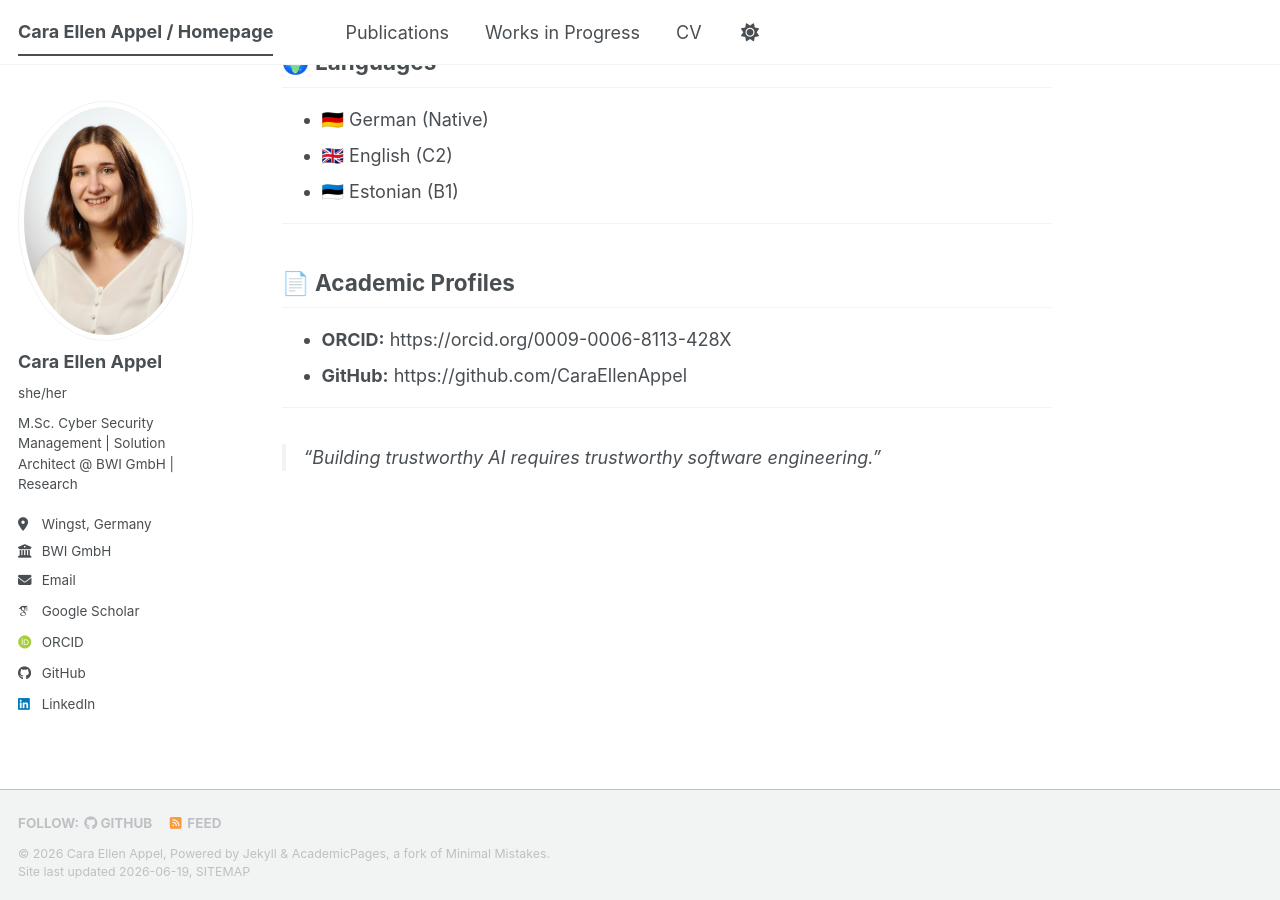
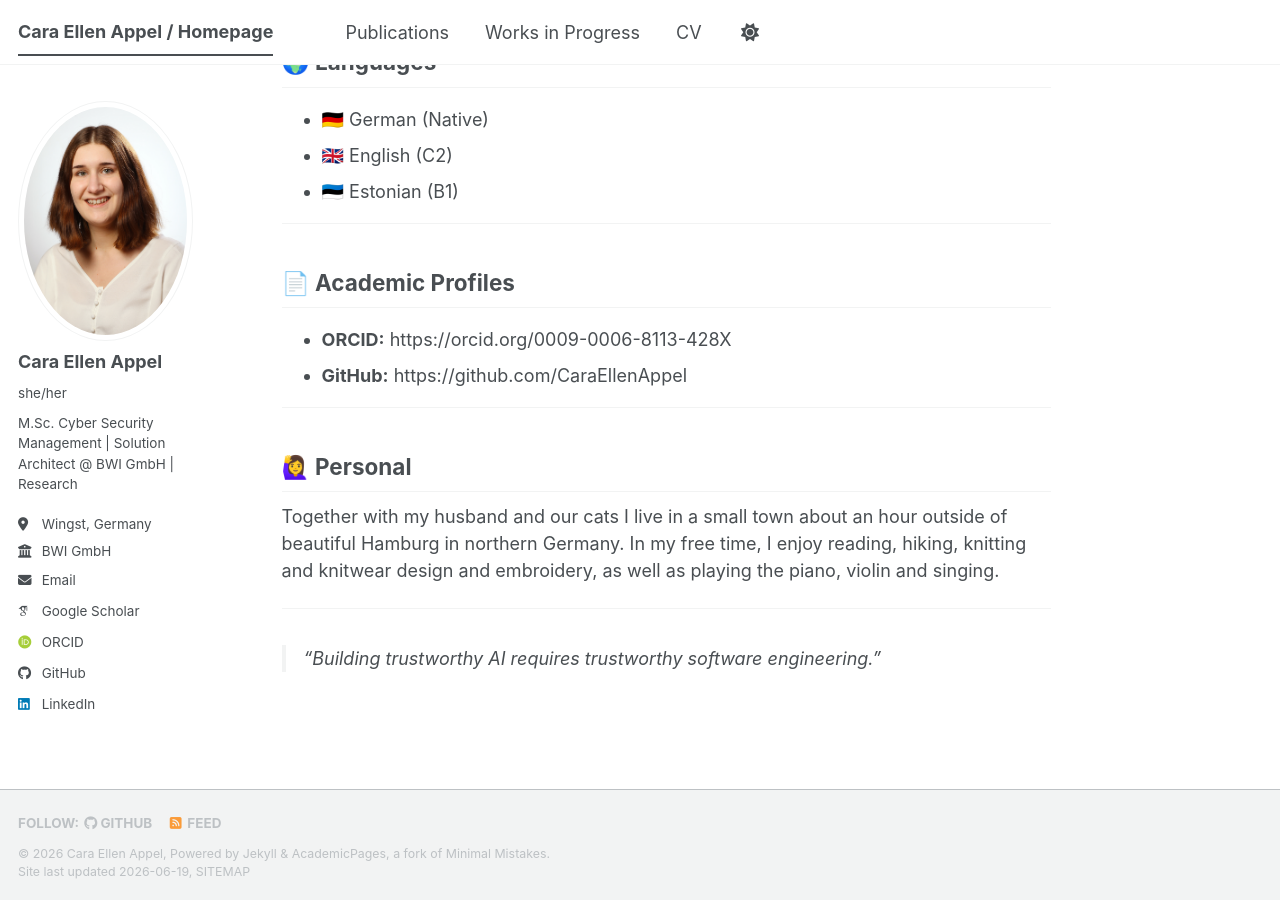
Before and after one commit to CaraEllenAppel/caraellenappel.github.io, a Jekyll site: the page built from _pages/about.md, in a window 1280 px wide and 900 px high, scrolled down 4695 px. Built offline with Jekyll 4.4.1, drawn with Linux system fonts in a browser that asks for light colours; some web fonts are replaced; a script bundle is joined from its source files by our own code; library files that are not in the unit come from our copies.

Commit message:
Add personal information section to about page
Added a personal section with information about hobbies and location.

```diff
--- a/_pages/about.md
+++ b/_pages/about.md
@@ -184,4 +184,10 @@ I am particularly interested in:
 
 ---
 
+## 🙋‍♀️ Personal
+
+Together with my husband and our cats I live in a small town about an hour outside of beautiful Hamburg in northern Germany. In my free time, I enjoy reading, hiking, knitting and knitwear design and embroidery, as well as playing the piano, violin and singing.
+
+---
+
 > *"Building trustworthy AI requires trustworthy software engineering."*
```
